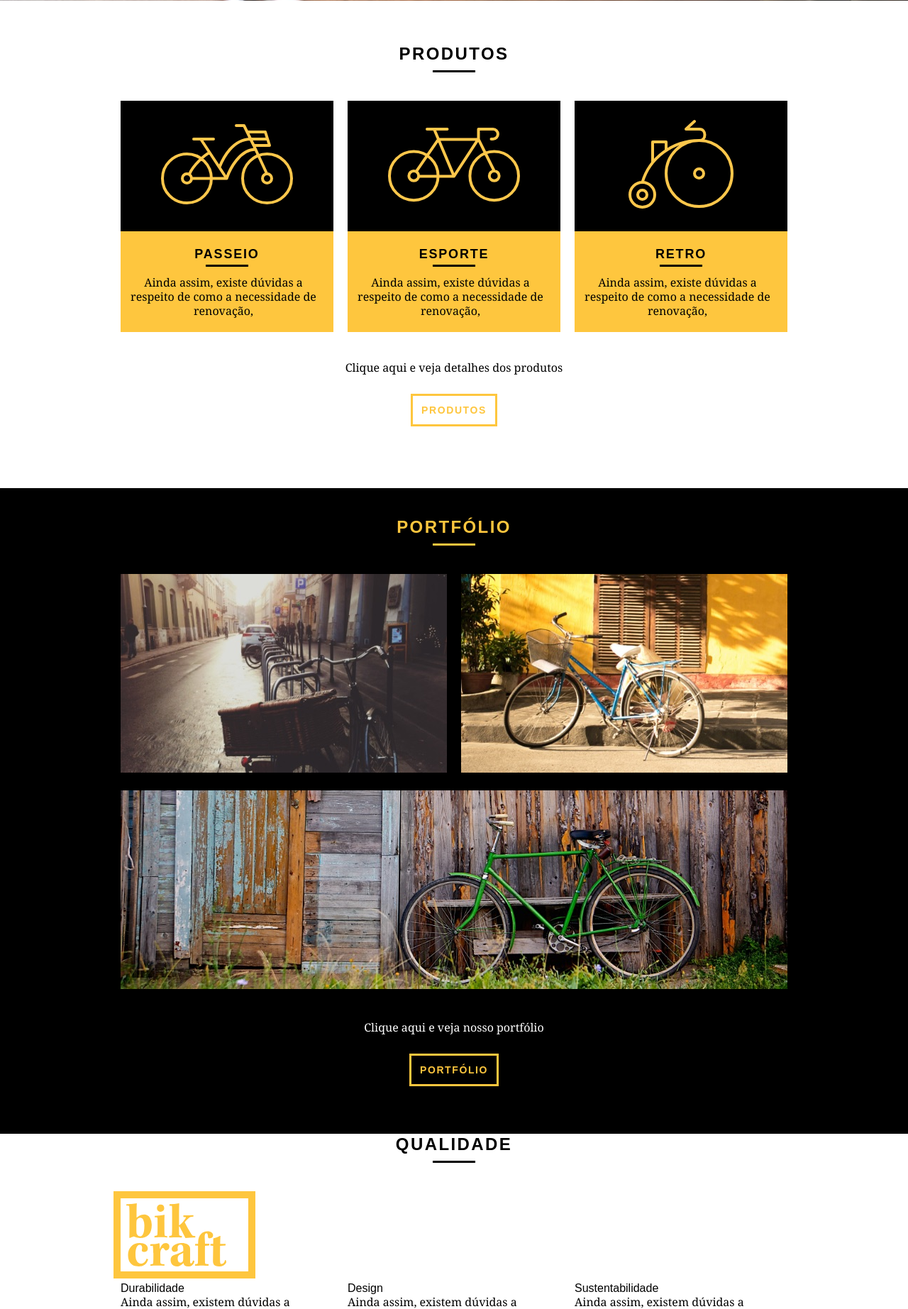
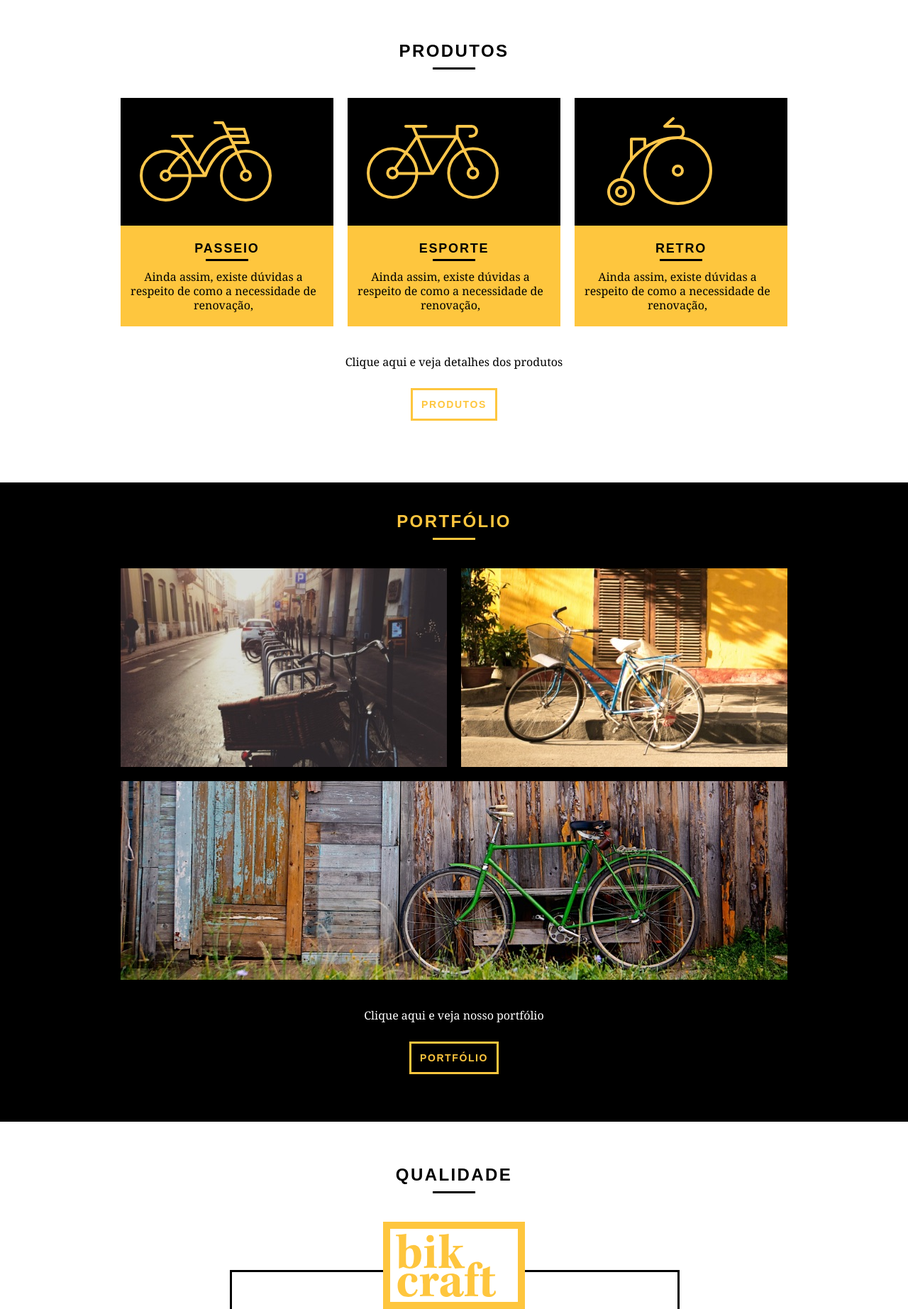
Before and after one commit to junior-rijo/bikecraft_origamid, a PHP site: page / in a window 1280 px wide. Shown: the part 475-2320 px from the top of the page at 71% size. Run offline with PHP 8.4, Linux system fonts and the light colour scheme.

Commit message:
estilo_sobre_page

```diff
--- a/css/style.css
+++ b/css/style.css
@@ -8,6 +8,10 @@ p{
     font-family: Georgia, 'Times New Roman', Times, serif;
     font-size: 14px;
     line-height: 20px;
+}
+
+img{
+    display: block;
 }
 
 .btn{
@@ -91,7 +95,7 @@ p{
     height: 380px;
     background: url(../img/bg.jpg) no-repeat center;
     background-size: cover;
-    margin-top: 96px;
+    margin-top: 92px;
     text-align: center;
     padding-top: 80px;
 }
@@ -194,3 +198,49 @@ p{
 .portfolio .call p {
     color: #FFF;
 }
+
+/*Qualidade*/
+.qualidade{
+    padding: 60px 0;
+}
+
+
+.qualidade:after {
+    content: "";
+    width: 634px;
+    height: 83px;
+    display: block;
+    background: url(../img/linhas.svg) no-repeat center ;
+    position: absolute;
+    top: 209px;
+    right: 162px;
+}
+
+.qualidade-lista{
+    padding-top: 20px;
+}
+.qualidade img{
+    margin: 0 auto;
+}
+.qualidade-lista li{
+    text-align: center;
+    padding: 0 40px;
+}
+
+.qualidade-lista li h3{
+    font-weight: bold;
+    font-size: 18px;
+    line-height: 25px;
+    text-transform: uppercase;
+    letter-spacing: .1em;
+    margin-top: 20px;
+}
+
+.qualidade-lista li h3:after{
+	content: "";
+	display: block;
+	width: 60px;
+	height: 3px;
+	background:#000;
+	margin: 6px auto;
+}
```
